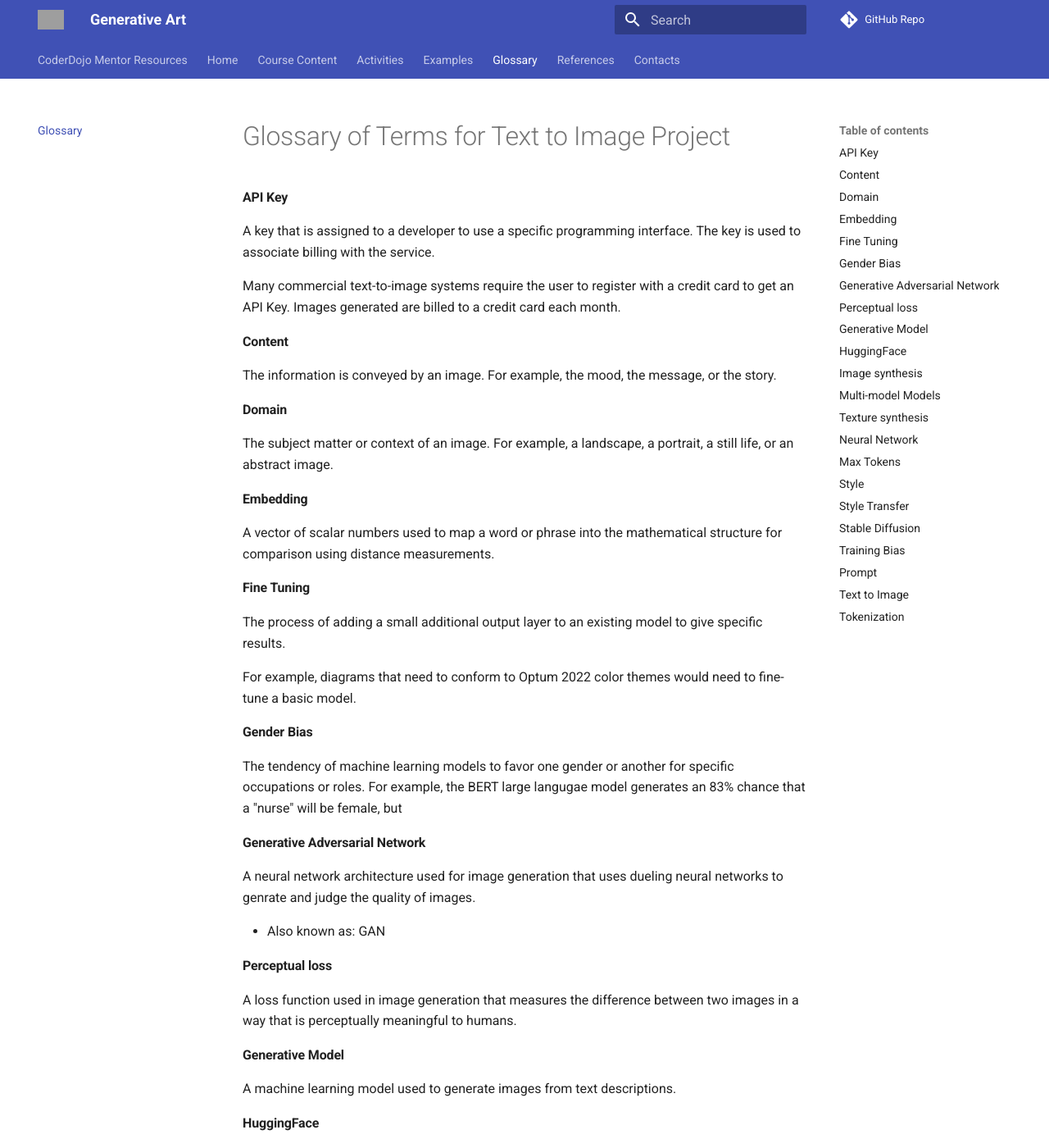
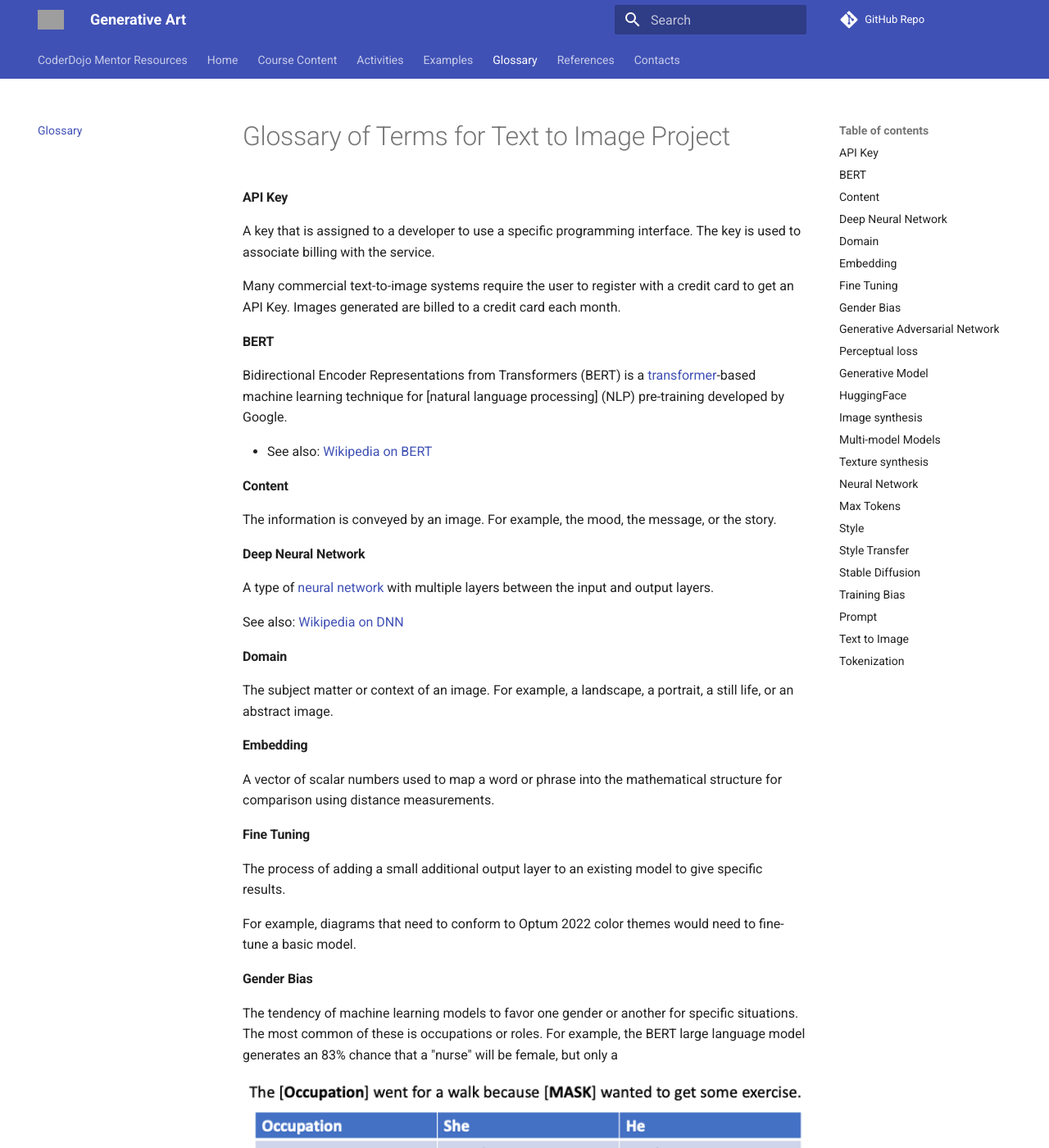
Before and after one commit to CoderDojoTC/generative-art, an MkDocs documentation site: the page built from docs/glossary.md, in a window 1280 px wide and 1400 px high. Shown: the whole window at 82% size. Built offline with MkDocs 1.6.1 and Material for MkDocs 9.7.7, drawn with Linux system fonts in a browser that asks for light colours; comment, search, counter and statistics services are not loaded; some of the changed text lies outside the part shown; grey boxes are pictures that could not be loaded.

Commit message:
updates to markdown content

```diff
--- a/docs/glossary.md
+++ b/docs/glossary.md
@@ -5,10 +5,23 @@ A key that is assigned to a developer to use a specific programming interface.
 
 Many commercial text-to-image systems require the user to register with a credit card to get an API Key.  Images generated are billed to a credit card each month.
 
+#### BERT
+
+Bidirectional Encoder Representations from Transformers (BERT) is a [transformer](#transformer)-based machine learning technique for [natural language processing] (NLP) pre-training developed by Google.
+
+* See also: [Wikipedia on BERT](https://en.wikipedia.org/wiki/BERT_(language_model))
+
 #### Content
 The information is conveyed by an image.  For example, the mood, the message, or the story.
 
+#### Deep Neural Network
+
+A type of [neural network](#neural-network) with multiple layers between the input and output layers.
+
+See also: [Wikipedia on DNN](https://en.wikipedia.org/wiki/Deep_learning#Deep_neural_networks)
+
 #### Domain
+
 The subject matter or context of an image.  For example, a landscape, a portrait, a still life, or an abstract image.
 
 #### Embedding
@@ -21,7 +34,11 @@ For example, diagrams that need to conform to Optum 2022 color themes would need
 
 #### Gender Bias
 
-The tendency of machine learning models to favor one gender or another for specific occupations or roles.  For example, the BERT large langugae model generates an 83% chance that a "nurse" will be female, but
+The tendency of machine learning models to favor one gender or another for specific situations.  The most common of these is occupations or roles.  For example, the BERT large language model generates an 83% chance that a "nurse" will be female, but only a
+
+![](./img/gender-bias-table.png)
+
+* See also: [Showing Bias in BERT](https://dmccreary.medium.com/showing-bias-in-bert-475e98dabf51)
 
 #### Generative Adversarial Network
 
```
